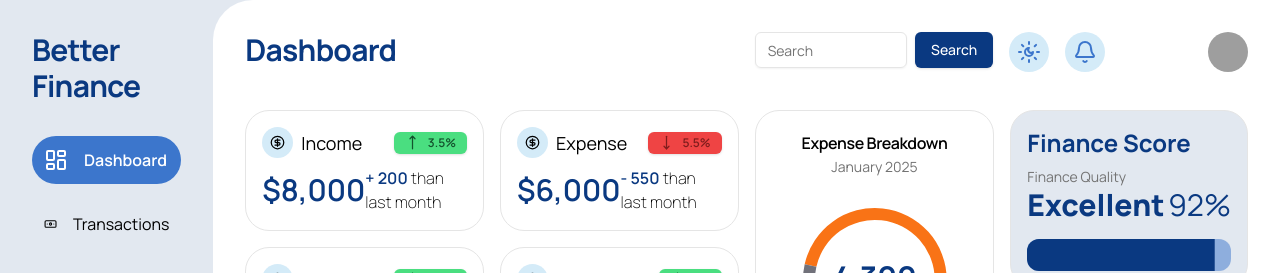
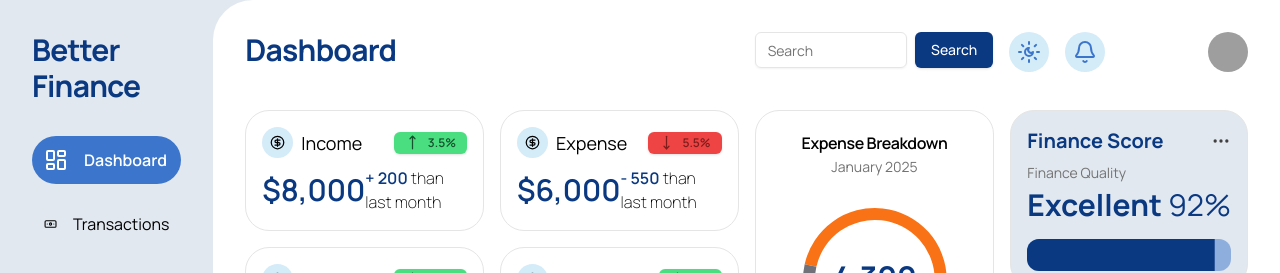
Before and after one commit to swamhtetaung8/better-finance-frontend, a Next.js app: page /dashboard in a window 1280 px wide. Shown: the top 273 px of the page. Built offline with nearby package versions, Linux system fonts and the light colour scheme; grey boxes are pictures that could not be loaded.

Commit message:
refactor finance score component

```diff
--- a/src/app/(dashboard)/dashboard/components/FinanceScore.tsx
+++ b/src/app/(dashboard)/dashboard/components/FinanceScore.tsx
@@ -1,4 +1,5 @@
 import { Progress } from "@/components/ui/progress";
+import { Ellipsis } from "lucide-react";
 import React from "react";
 
 const FinanceScore = () => {
@@ -8,15 +9,20 @@ const FinanceScore = () => {
         "flex-1 bg-slate-200 border rounded-3xl p-4 space-y-2 dark:border-betterFinance-primary flex flex-col justify-between"
       }
     >
-      <h1 className="font-bold text-betterFinance-primary text-2xl">
-        Finance Score
-      </h1>
+      <div className="flex items-center justify-between">
+        <h1 className="font-bold text-betterFinance-primary text-xl">
+          Finance Score
+        </h1>
+        <button>
+          <Ellipsis className="text-neutral-700" size={20} />
+        </button>
+      </div>
 
-      <div>
+      <div className="space-y-1">
         <p className="text-sm text-neutral-500">Finance Quality</p>
         <div className="space-y-4">
           <div className="flex justify-between">
-            <h1 className="font-extrabold text-betterFinance-primary text-3xl">
+            <h1 className="font-bold text-betterFinance-primary text-3xl">
               Excellent
             </h1>
             <h1 className="text-betterFinance-primary text-3xl">92%</h1>
```
